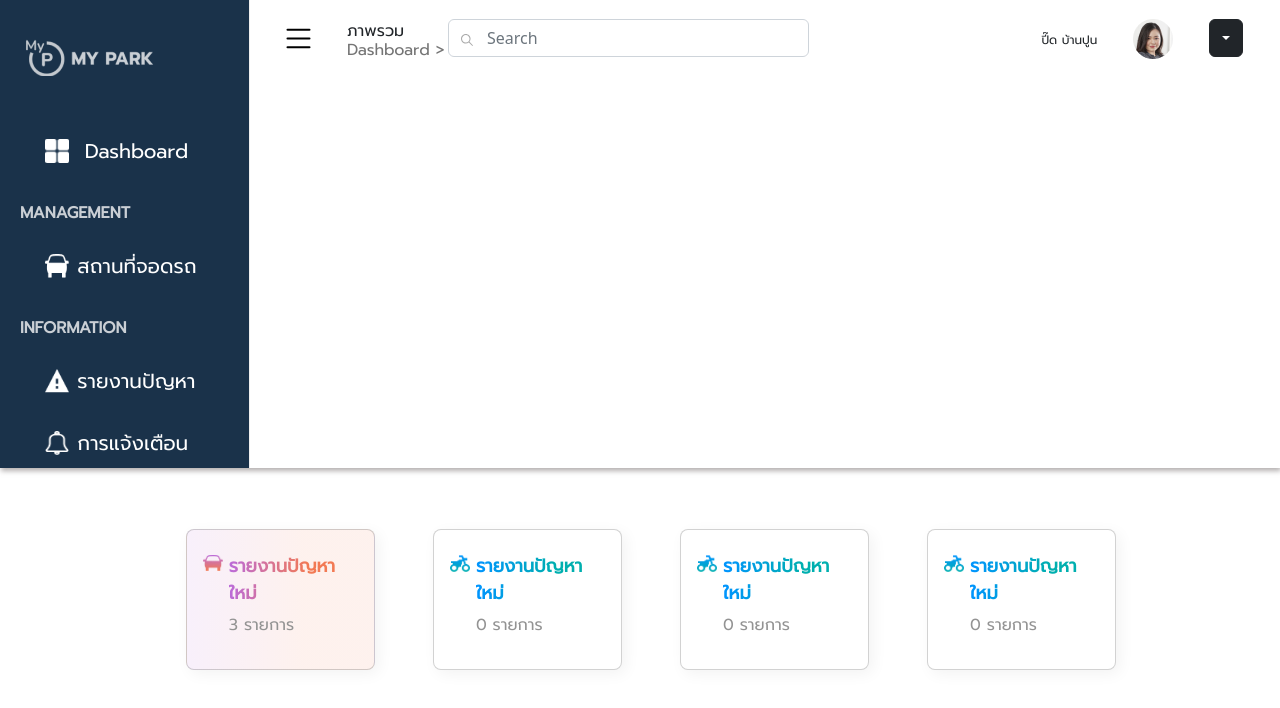
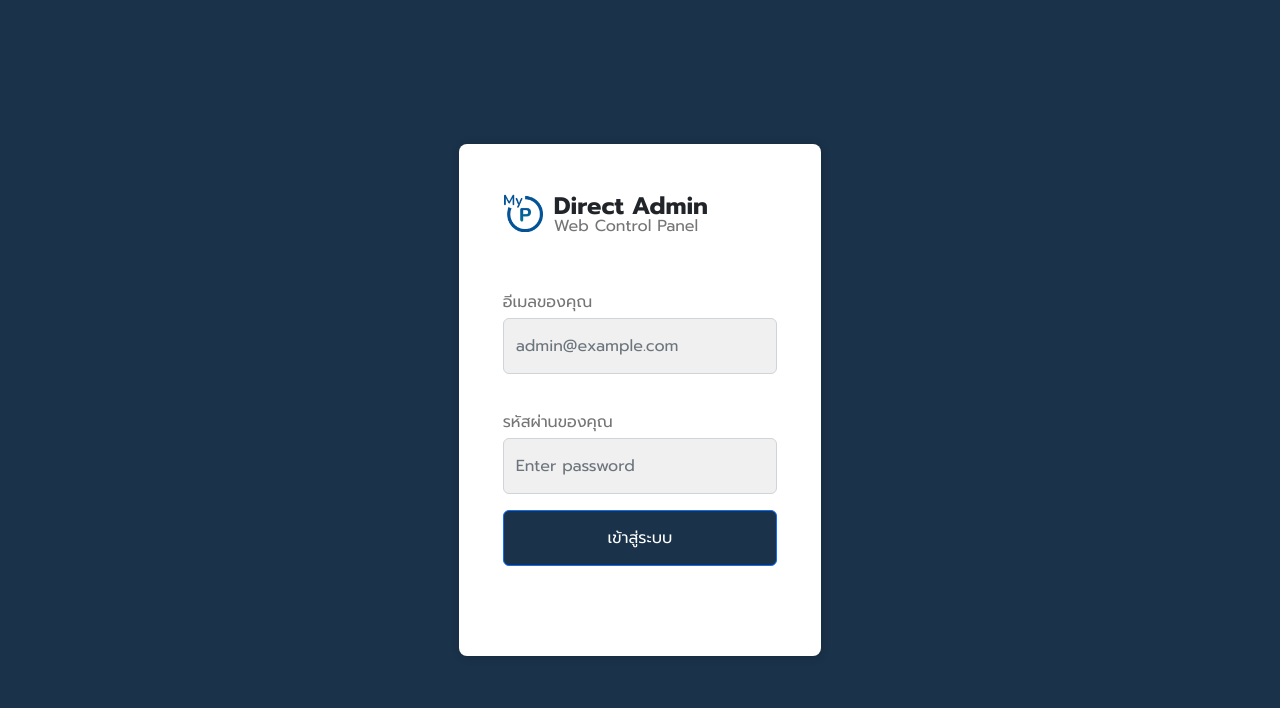
Before and after one commit to MyparkTU/fronted-web, a React (Create React App) app: page / in a window 1280 px wide. Shown: the top 708 px of the page. Built offline with nearby package versions, Linux system fonts and the light colour scheme.

Commit message:
AuthLogin

```diff
--- a/package.json
+++ b/package.json
@@ -3,9 +3,11 @@
   "version": "0.1.0",
   "private": true,
   "dependencies": {
+    "@reduxjs/toolkit": "^1.9.0",
     "@testing-library/jest-dom": "^5.16.5",
     "@testing-library/react": "^13.4.0",
     "@testing-library/user-event": "^13.5.0",
+    "axios": "^1.1.3",
     "bootstrap": "^5.2.2",
     "bootstrap-icons": "^1.9.1",
     "react": "^18.2.0",
@@ -13,8 +15,10 @@
     "react-dom": "^18.2.0",
     "react-icons": "^4.6.0",
     "react-pro-sidebar": "^1.0.0-alpha.7",
+    "react-redux": "^8.0.5",
     "react-router-dom": "^6.4.3",
     "react-scripts": "5.0.1",
+    "redux-thunk": "^2.4.2",
     "web-vitals": "^2.1.4"
   },
   "scripts": {
--- a/src/App.js
+++ b/src/App.js
@@ -9,24 +9,36 @@
 import ParkTable from './components/ParkTable';
 import AddPark from './components/AddPark';
 import NotificationTable from './components/NotificationTable';
-import { BrowserRouter as Router, Routes,Route} from 'react-router-dom';
+import { BrowserRouter as Router, Routes, Route } from 'react-router-dom';
+import { useState } from 'react';
+
+function setToken(userToken) {
+  sessionStorage.setItem('token', JSON.stringify(userToken));
+}
+
+function getToken() {
+  const tokenString = sessionStorage.getItem('token');
+  const userToken = JSON.parse(tokenString);
+  return userToken?.token
+}
+
 function App() {
+  const token = getToken();
+
+  if(!token) {
+    console.log(token)
+    return <LoginPage setToken={setToken} />
+  }
   return (
     <Router>
       <Routes>
-        <Route path="/" element={<Dashboard />}/>
-        <Route path="/Login" element={<LoginPage />}/>
-        <Route path="/Dashboard" element={<Dashboard />}/>
-        <Route path="/Notifiaction" element={<NotificationPage />}/>
-        <Route path="/Park" element={<ParkPage />}/>
-        <Route path="/Report" element={<Reportpage />}/>
-        <Route path="/Notification" element={<NotificationPage />}/>
-
-
-
-
-
-
+        <Route path="/" element={<Dashboard />} />
+        <Route path="/Login" element={<LoginPage />} />
+        <Route path="/Dashboard" element={<Dashboard />} />
+        <Route path="/Notifiaction" element={<NotificationPage />} />
+        <Route path="/Park" element={<ParkPage />} />
+        <Route path="/Report" element={<Reportpage />} />
+        <Route path="/Notification" element={<NotificationPage />} />
       </Routes>
     </Router>
   );
--- a/src/index.js
+++ b/src/index.js
@@ -6,26 +6,20 @@
 import './asset/font/Nunito-Regular.ttf'
 import LoginPage from './pages/LoginPage';
 import reportWebVitals from './reportWebVitals';
-import Reporttest from './components/NewReport';
-import Header from './components/header';
-import SideBar from './components/SideBar'
-import { BrowserRouter } from 'react-router-dom';
+//import { store } from './redux/store/index.js'
+import { Provider } from 'react-redux'
+//import App from './App';
 import App from './App';
 import { ProSidebarProvider } from 'react-pro-sidebar';
 
 const root = ReactDOM.createRoot(document.getElementById('root'));
 root.render(
-  <React.StrictMode>
 
-<ProSidebarProvider>
-
-  <App/>
-
-
-    </ProSidebarProvider>
-
-
-  </React.StrictMode>
+    <React.StrictMode>
+      <ProSidebarProvider>
+        <App/>
+      </ProSidebarProvider>
+    </React.StrictMode>
 );
 
 // If you want to start measuring performance in your app, pass a function
--- a/src/pages/DashBoardPage.js
+++ b/src/pages/DashBoardPage.js
@@ -2,8 +2,17 @@
 import Headers from "../components/header";
 import '../styles/DashBoard.css';
 import NewReport from'../components/NewReport';
+import { Button } from "react-bootstrap";
+
+function getToken() {
+    const tokenString = sessionStorage.getItem('token');
+    const userToken = JSON.parse(tokenString);
+    return userToken?.token
+  }
 
 function DashboardPage() {
+    const token = getToken();
+    console.log(token)
     return(
         <div>
             <header className="shadowheader">
@@ -11,9 +20,12 @@
                 <SideBar />
                     <div className="Topic">
                         <h2 className="headerlabel">ภาพรวม</h2>
-                        <p className="underlabel">Dashboard > ภาพรวม</p>
+                        <p className="underlabel">Dashboard ภาพรวม</p>
                     </div>
                 <Headers />
+                <Button onClick={sessionStorage.removeItem('token')}>
+                    a
+                </Button>
             </div>
             </header>
         <body>
--- a/src/pages/LoginPage.js
+++ b/src/pages/LoginPage.js
@@ -2,12 +2,38 @@
 import 'bootstrap/dist/css/bootstrap.min.css';
 import  React, { Component } from "react";
 import logoimage from '../asset/image/logoMypark.png'
-class LoginPage extends Component {
-    render() {
+import { useState } from 'react';
+
+async function loginUser(credentials) {
+  return fetch('http://localhost:3001/authentication/login', {
+    method: 'POST',
+    headers: {
+      'Content-Type': 'application/json'
+    },
+    body: JSON.stringify(credentials)
+  })
+    .then(data => data.json())
+ }
+
+function LoginPage({setToken}){
+  const [email, setEmail] = useState();
+  const [password, setPassword] = useState();
+  const handleSubmit = async e => {
+    e.preventDefault();
+    console.log(email);
+    const token = await loginUser({
+      email,
+      password
+    }
+
+  );
+    setToken(token);
+    console.log("token is",token);
+  }
         return (
             <div className="Auth-form-container">
 
-              <form className="Auth-form">
+              <form className="Auth-form" >
                 <div className="Auth-form-content" style={{borderradius: "8px"}}>
                   <div className='space'>
                   <img src = {logoimage} width= "40px" height= "41px"  className='image' />
@@ -24,6 +50,7 @@
                       className="form-control mt-1 fontlabel"
                       placeholder="admin@example.com"
                       style={{background: "#F0F0F0" , width: "100%" , height:"56px" }}
+                      onChange={e => setEmail(e.target.value)}
                     />
                   </div>
                   <div className="form-group mt-3">
@@ -33,10 +60,12 @@
                       className="form-control mt-1 fontlabel"
                       placeholder="Enter password"
                       style={{background: "#F0F0F0" , width: "100%" , height:"56px"}}
+                      onChange={e => setPassword(e.target.value)}
                     />
                   </div>
                   <div className="d-grid gap-2 mt-3 fontlabel">
-                    <button type="submit" className="btn btn-primary " style={{background: "#1A324A" , width: "100%" , height:"56px"}}>
+                    <button type="submit" className="btn btn-primary " onClick={handleSubmit}
+                    style={{background: "#1A324A" , width: "100%" , height:"56px"}}>
                       เข้าสู่ระบบ
                     </button>
                   </div>
@@ -45,7 +74,6 @@
               </form>
             </div>
           )
-    }
 
-}
+        }
 export default LoginPage;
```
Also changed, not shown: src/test.js (added, +37 -0 lines), 1 other file (tests, documents, lock files or other folders).
